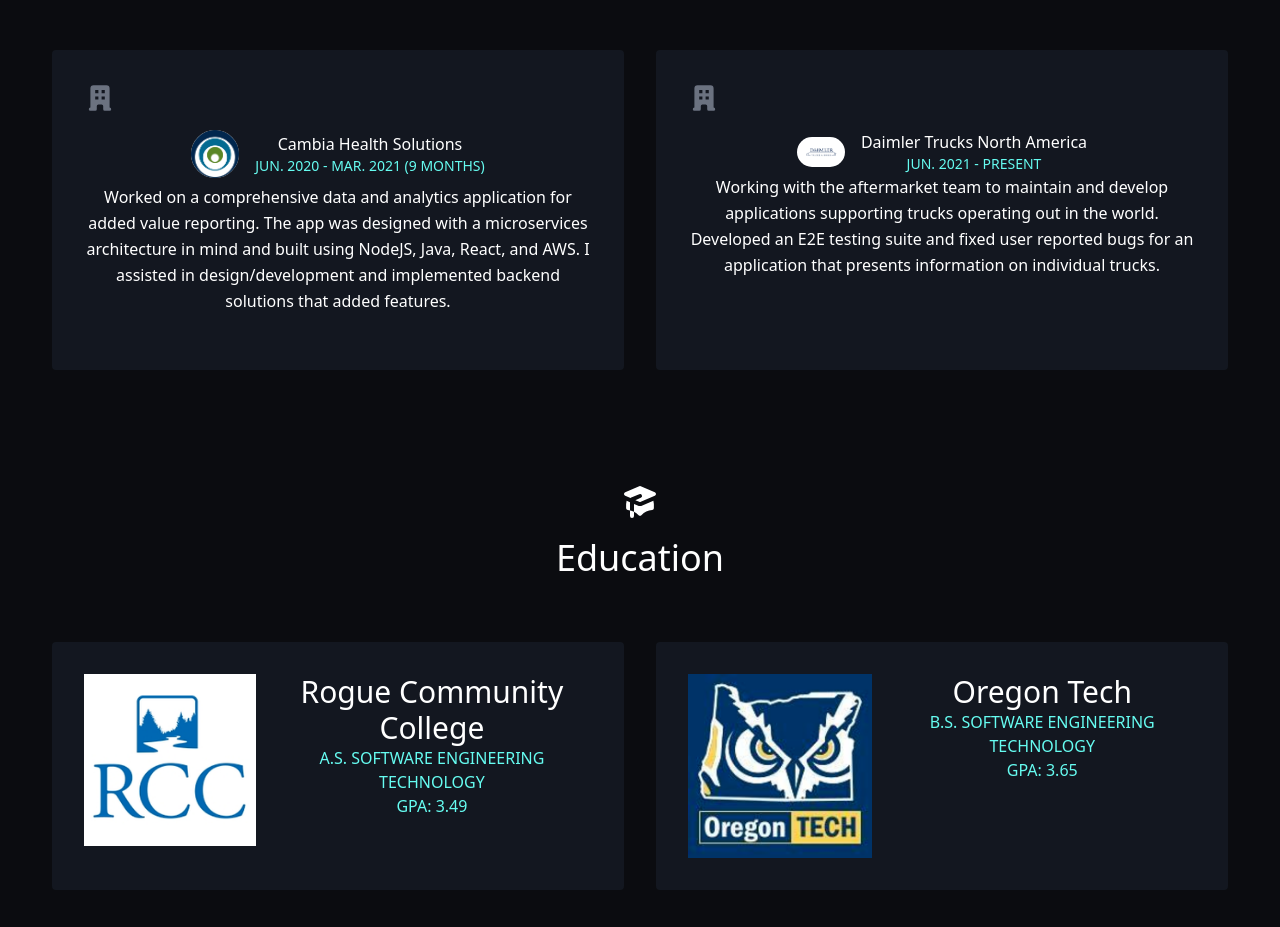
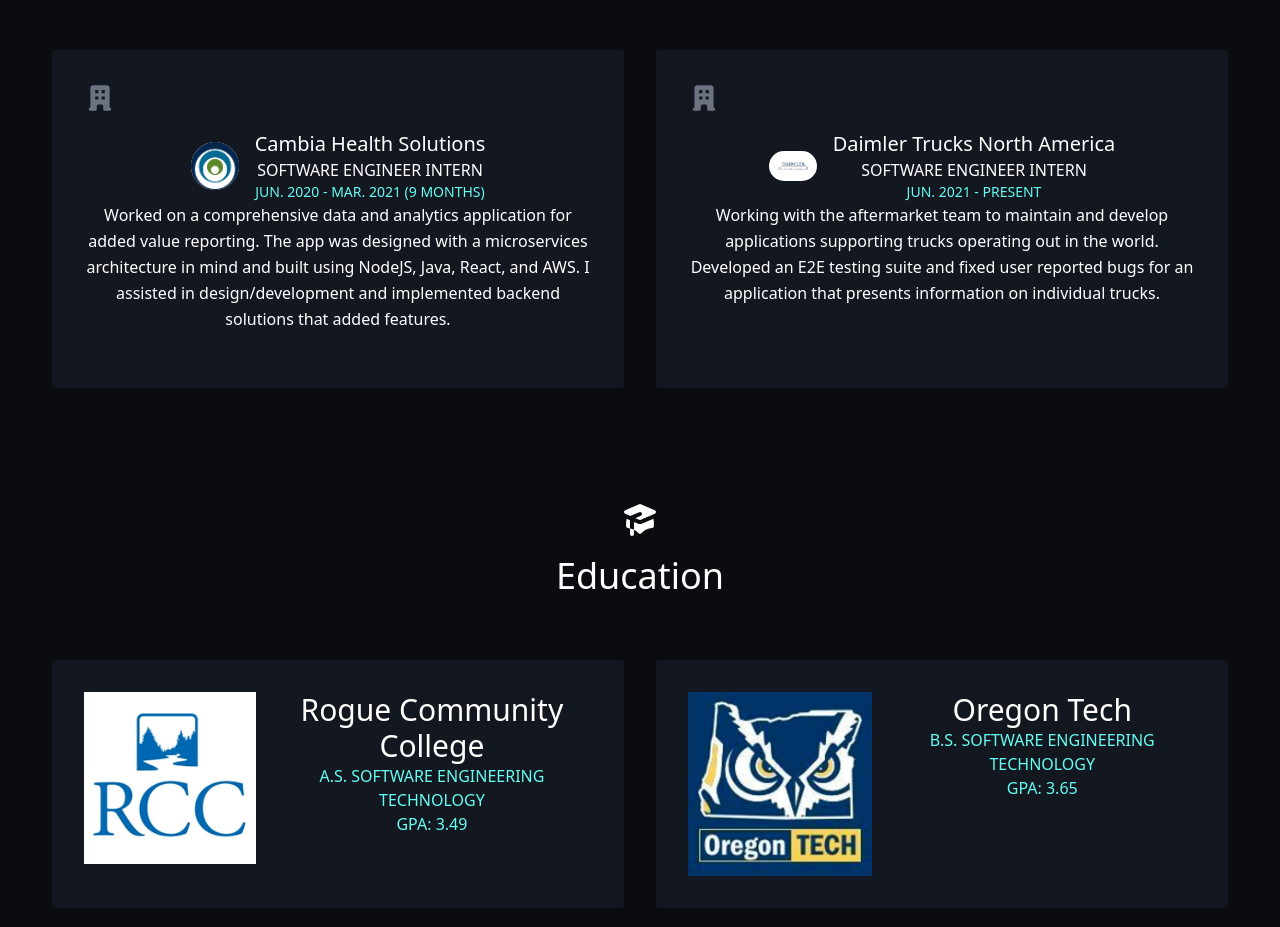
Before and after one commit to LeviathanLevi/PortfolioSite, a React (Create React App) app: page / in a window 1280 px wide. Shown: the part 1840-2767 px from the top of the page. Built offline with nearby package versions, Linux system fonts and the light colour scheme.

Commit message:
Added job title to experience section

```diff
--- a/src/components/Experience.js
+++ b/src/components/Experience.js
@@ -27,8 +27,11 @@
                     className="w-12 rounded-full flex-shrink-0 object-cover object-center"
                   />
                   <span className="flex-grow flex flex-col pl-4">
-                    <span className="title-font font-medium text-white">
+                    <span className="title-font font-medium text-xl text-white">
                       {experiences.companyName}
+                    </span>
+                    <span className="text-white text-md uppercase">
+                      Software Engineer Intern
                     </span>
                     <span className="text-lightBlue text-sm uppercase">
                       {experiences.date}
```
